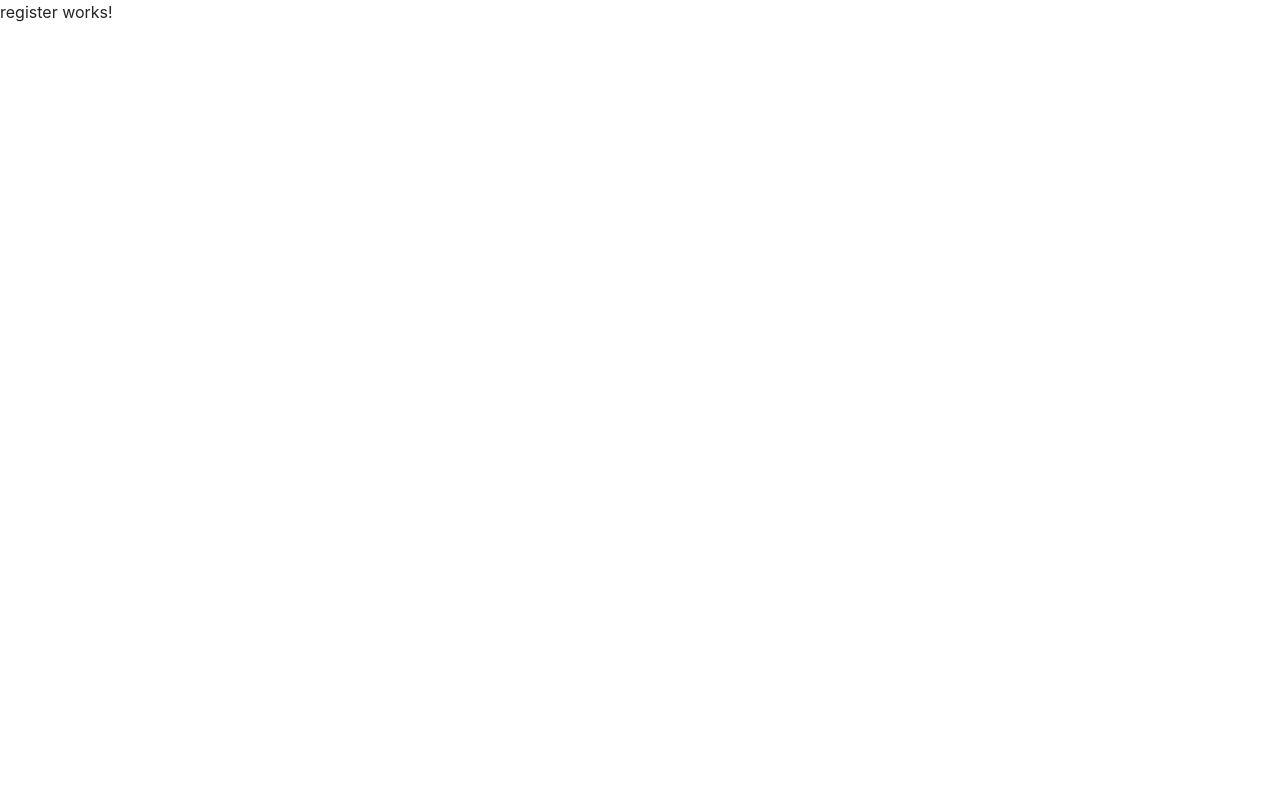
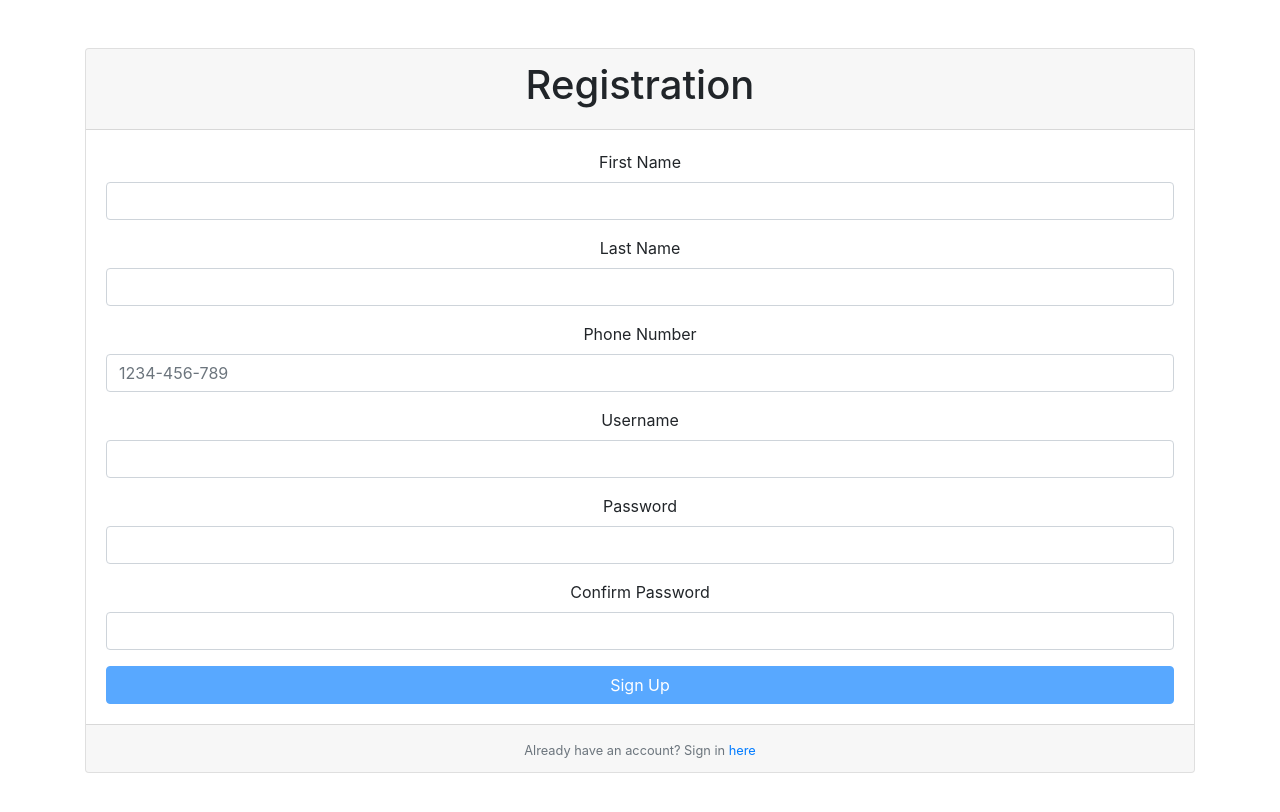
Before and after one commit to TianleJin/login-frontend, an Angular app: page /register in a window 1280 px wide. Shown: the top 812 px of the page. Built offline with nearby package versions, Linux system fonts and the light colour scheme.

Commit message:
Created UI for Sign Up page

```diff
--- a/src/app/register/register.component.css
+++ b/src/app/register/register.component.css
@@ -0,0 +1,3 @@
+.full-width {
+    width: 100%;
+}
--- a/src/app/register/register.component.html
+++ b/src/app/register/register.component.html
@@ -1 +1,84 @@
-<p>register works!</p>
+<div class="container mt-5">
+    <div class="card text-center">
+        <div class="card-header">
+            <h1>Registration</h1>
+        </div>
+        <div class="card-body">
+            <form [formGroup]="registrationForm" (ngSubmit)="onSubmit()">
+                <div class="form-group">
+                    <label for="firstName">First Name</label>
+                    <input type="text" class="form-control" formControlName="firstName" id="firstName" aria-describedby="firstName" required>
+                </div>
+                <div *ngIf="firstName.invalid && (firstName.dirty || firstName.touched)" class="alert alert-danger">
+                    <div *ngIf="firstName.errors.required">
+                        First Name is required.
+                    </div>
+                </div>
+
+                <div class="form-group">
+                    <label for="lastName">Last Name</label>
+                    <input type="text" class="form-control" formControlName="lastName" id="lastName" aria-describedby="lastName" required>
+                </div>
+                <div *ngIf="lastName.invalid && (lastName.dirty || lastName.touched)" class="alert alert-danger">
+                    <div *ngIf="lastName.errors.required">
+                        Last Name is required.
+                    </div>
+                </div>
+
+                <div class="form-group">
+                    <label for="phone">Phone Number</label>
+                    <input type="tel" class="form-control" formControlName="phone" id="phone" aria-describedby="phone" placeholder="1234-456-789" required>
+                </div>
+                <div *ngIf="phone.invalid && (phone.dirty || phone.touched)" class="alert alert-danger">
+                    <div *ngIf="phone.errors.required">
+                        Phone Number is required.
+                    </div>
+                </div>
+
+                <div class="form-group">
+                  <label for="userName">Username</label>
+                  <input type="text" class="form-control" formControlName="userName" id="userName" aria-describedby="userName" required>
+                </div>
+                <div *ngIf="userName.invalid && (userName.dirty || userName.touched)" class="alert alert-danger">
+                    <div *ngIf="userName.errors.required">
+                        Username is required.
+                    </div>
+                </div>
+
+                <div class="form-group">
+                  <label for="password">Password</label>
+                  <input type="password" formControlName="password" class="form-control" id="password" required>
+                </div>
+                <div *ngIf="password.invalid && (password.dirty || password.touched)" class="alert alert-danger">
+                    <div *ngIf="password.errors.required">
+                        Password is required.
+                    </div>
+                    <div *ngIf="password.errors.minlength">
+                        Password needs at least 8 characters.
+                    </div>
+                </div>
+
+                <div class="form-group">
+                    <label for="confirmPassword">Confirm Password</label>
+                    <input type="password" formControlName="confirmPassword" class="form-control" id="confirmPassword" required>
+                </div>
+                <div *ngIf="confirmPassword.invalid && (confirmPassword.dirty || confirmPassword.touched)" class="alert alert-danger">
+                    <div *ngIf="confirmPassword.errors.required">
+                        Confirm Password is required.
+                    </div>
+                </div>
+                <div *ngIf="!confirmPassword.invalid && registrationForm.errors?.passwordMismatch && (confirmPassword.dirty || confirmPassword.touched)" class="alert alert-danger">
+                    Passwords do not match.
+                </div>
+
+                <button type="submit" class="btn btn-primary full-width" [disabled]="!registrationForm.valid">Sign Up</button>
+            </form>
+        </div>
+        <div class="card-footer text-muted">
+            <small id="emailHelp" class="form-text">Already have an account? Sign in <a [routerLink]="['/login']">here</a></small>
+        </div>
+    </div>
+</div>
+<br>
+<br>
+<br>
--- a/src/app/register/register.component.ts
+++ b/src/app/register/register.component.ts
@@ -1,4 +1,7 @@
 import { Component, OnInit } from '@angular/core';
+import { FormBuilder, Validators } from '@angular/forms';
+import { passwordMatchValidator } from '../shared/passwordMatchValidator.directive';
+
 
 @Component({
   selector: 'app-register',
@@ -6,10 +9,33 @@ import { Component, OnInit } from '@angular/core';
   styleUrls: ['./register.component.css']
 })
 export class RegisterComponent implements OnInit {
+  registrationForm = this.fb.group({
+    firstName: ['', Validators.required],
+    lastName: ['', Validators.required],
+    phone: ['', Validators.required],
+    userName: ['', Validators.required],
+    password: ['', [Validators.required, Validators.minLength(8)]],
+    confirmPassword: ['', Validators.required]
+  }, { validator: passwordMatchValidator });
 
-  constructor() { }
+  constructor(
+    private fb: FormBuilder
+  ) { }
 
   ngOnInit() {
   }
 
+  onSubmit() {
+    // Validate the username and password with the database
+    // Redirect user to Homepage
+    console.log(this.registrationForm.errors);
+    console.log(this.confirmPassword.errors);
+  }
+
+  get firstName() { return this.registrationForm.get('firstName'); }
+  get lastName() { return this.registrationForm.get('lastName'); }
+  get phone() { return this.registrationForm.get('phone'); }
+  get userName() { return this.registrationForm.get('userName'); }
+  get password() { return this.registrationForm.get('password'); }
+  get confirmPassword() { return this.registrationForm.get('confirmPassword'); }
 }
--- /dev/null
+++ b/src/app/shared/passwordMatchValidator.directive.ts
@@ -0,0 +1,8 @@
+import { ValidatorFn, FormGroup, ValidationErrors } from '@angular/forms';
+
+
+export const passwordMatchValidator: ValidatorFn = (control: FormGroup): ValidationErrors | null => {
+    const password = control.get('password');
+    const confirmPassword = control.get('confirmPassword');
+    return password.value === confirmPassword.value ? null: { 'passwordMismatch': true };
+};
```
